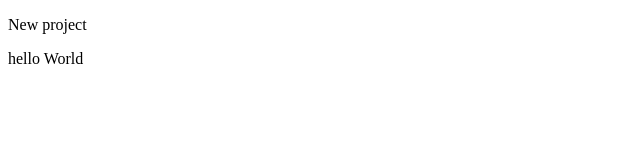
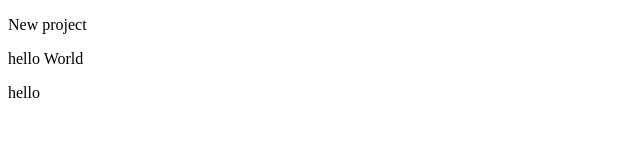
Before and after one commit to harshasilva/first-project, a plain HTML site: page new.html in a window 1280 px wide. Shown: the full height of the page, 0-640 px from the left. Drawn offline with Linux system fonts and the light colour scheme.

Commit message:
add new line

```diff
--- a/new.html
+++ b/new.html
@@ -8,5 +8,6 @@
 <body>
     <p>New project</p>
     <p>hello World</p>
+    <p>hello<p
 </body>
 </html>
```
